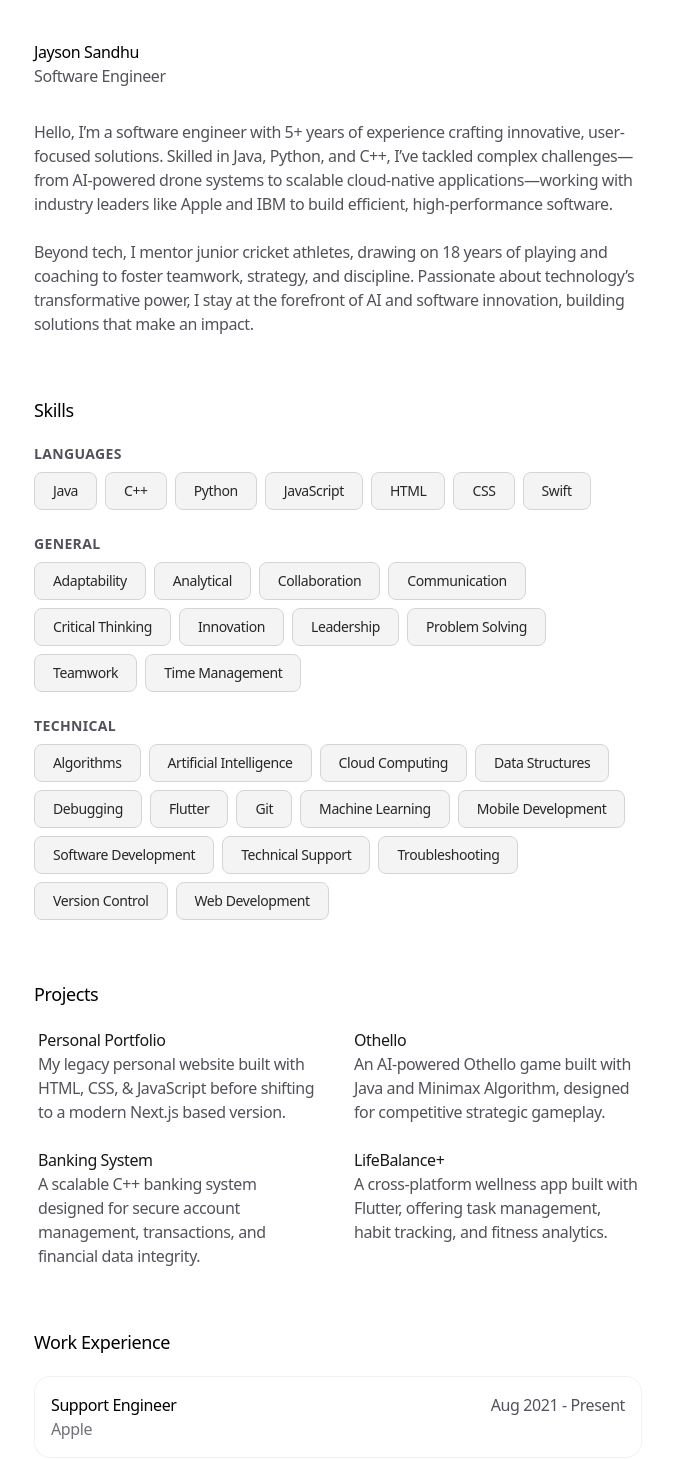
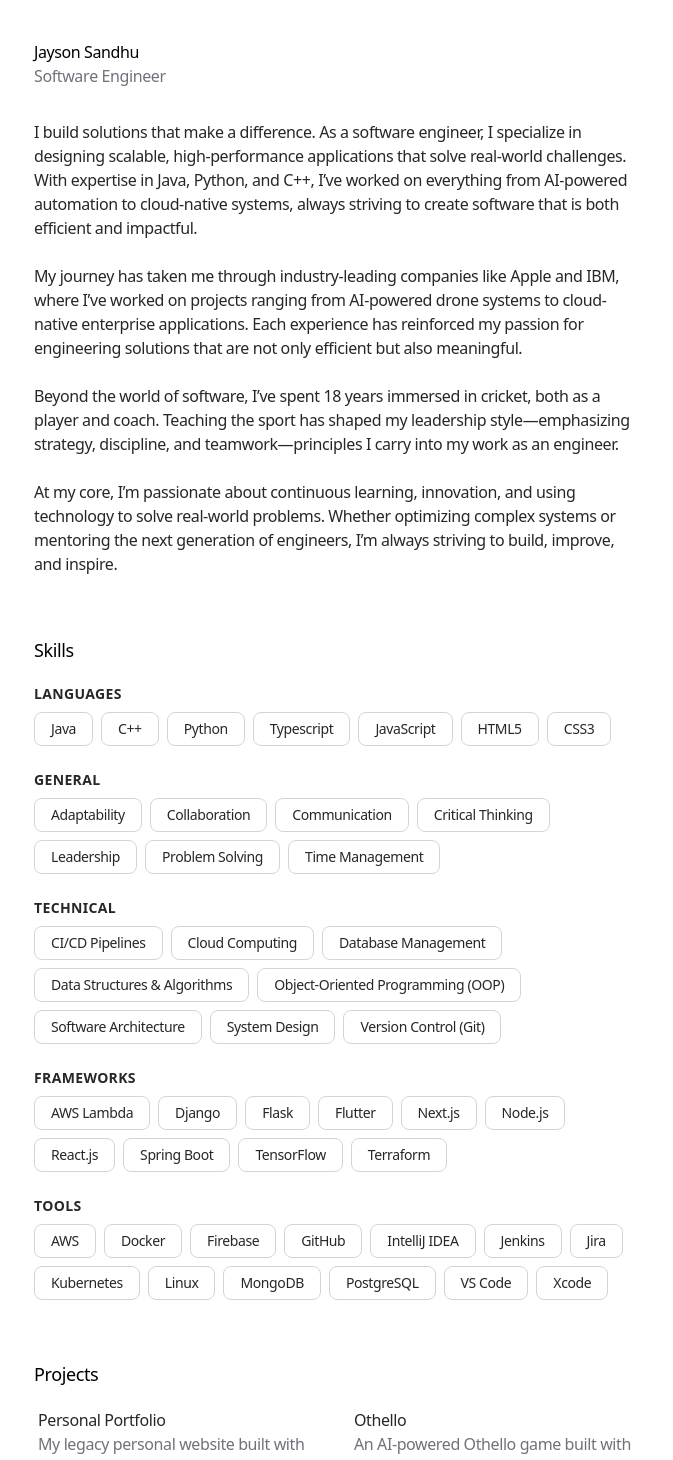
Before and after one commit to jayson-s/portfolio, a Next.js app: page / in a window 1280 px wide. Shown: the part 40-1500 px from the top of the page, without its empty margins (302-975 px from the left). Built offline with nearby package versions, Linux system fonts and the light colour scheme.

Commit message:
Updated styling and skills

```diff
--- a/app/data.ts
+++ b/app/data.ts
@@ -40,40 +40,64 @@ type SocialLink = {
 export const SKILLS: SkillCategory[] = [
   {
     category: 'Languages',
-    skills: ['Java', 'C++', 'Python', 'JavaScript', 'HTML', 'CSS', 'Swift']
+    skills: ['Java', 'C++', 'Python', 'Typescript', 'JavaScript', 'HTML5', 'CSS3']
   },
   {
     category: 'General',
     skills: [
       'Adaptability',
-      'Analytical',
       'Collaboration',
       'Communication',
       'Critical Thinking',
-      'Innovation',
       'Leadership',
       'Problem Solving',
-      'Teamwork',
       'Time Management',
     ],
   },
   {
     category: 'Technical',
     skills: [
-      'Algorithms',
-      'Artificial Intelligence',
+      'CI/CD Pipelines',
       'Cloud Computing',
-      'Data Structures',
-      'Debugging',
+      'Database Management',
+      'Data Structures & Algorithms',
+      'Object-Oriented Programming (OOP)',
+      'Software Architecture',
+      'System Design',
+      'Version Control (Git)',
+    ],
+  },
+  {
+    category: 'Frameworks',
+    skills: [
+      'AWS Lambda',
+      'Django',
+      'Flask',
       'Flutter',
-      'Git',
-      'Machine Learning',
-      'Mobile Development',
-      'Software Development',
-      'Technical Support',
-      'Troubleshooting',
-      'Version Control',
-      'Web Development',
+      'Next.js',
+      'Node.js',
+      'React.js',
+      'Spring Boot',
+      'TensorFlow',
+      'Terraform',
+    ],
+  },
+  {
+    category: 'Tools',
+    skills: [
+      'AWS',
+      'Docker',
+      'Firebase',
+      'GitHub',
+      'IntelliJ IDEA',
+      'Jenkins',
+      'Jira',
+      'Kubernetes',
+      'Linux',
+      'MongoDB',
+      'PostgreSQL',
+      'VS Code',
+      'Xcode',
     ],
   },
 ]
--- a/app/page.tsx
+++ b/app/page.tsx
@@ -79,12 +79,21 @@ export default function Personal() {
         transition={TRANSITION_SECTION}
       >
         <div className="flex-1">
-          <p className="text-zinc-600 dark:text-zinc-400">
-            Hello, I’m a software engineer with 5+ years of experience crafting innovative, user-focused solutions.
-            Skilled in Java, Python, and C++, I’ve tackled complex challenges—from AI-powered drone systems to scalable cloud-native applications—working with industry leaders like Apple and IBM to build efficient, high-performance software.
-            <br /><br />
-            Beyond tech, I mentor junior cricket athletes, drawing on 18 years of playing and coaching to foster teamwork, strategy, and discipline.
-            Passionate about technology’s transformative power, I stay at the forefront of AI and software innovation, building solutions that make an impact.
+          <p className="text-zinc-800 dark:text-zinc-400">
+          I build solutions that make a difference. As a software engineer, I specialize in designing scalable, high-performance applications that solve real-world challenges.
+          With expertise in Java, Python, and C++, I’ve worked on everything from AI-powered automation to cloud-native systems, always striving to create software that is both efficient and impactful.
+          <br></br>
+          <br></br>
+          My journey has taken me through industry-leading companies like Apple and IBM, where I’ve worked on projects ranging from AI-powered drone systems to cloud-native enterprise applications.
+          Each experience has reinforced my passion for engineering solutions that are not only efficient but also meaningful.
+          <br></br>
+          <br></br>
+          Beyond the world of software, I’ve spent 18 years immersed in cricket, both as a player and coach.
+          Teaching the sport has shaped my leadership style—emphasizing strategy, discipline, and teamwork—principles I carry into my work as an engineer.
+          <br></br>
+          <br></br>
+          At my core, I’m passionate about continuous learning, innovation, and using technology to solve real-world problems.
+          Whether optimizing complex systems or mentoring the next generation of engineers, I’m always striving to build, improve, and inspire.
           </p>
         </div>
       </motion.section>
@@ -96,14 +105,14 @@ export default function Personal() {
         <h3 className="mb-5 text-lg font-medium">Skills</h3>
         {SKILLS.map((skillCategory) => (
           <div key={skillCategory.category} className="mb-6">
-            <h3 className="text-sm font-semibold uppercase tracking-wide text-zinc-600 dark:text-zinc-400">
+            <h3 className="text-sm font-semibold uppercase tracking-wide text-zinc-800 dark:text-zinc-300">
               {skillCategory.category}
             </h3>
             <div className="mt-2 flex flex-wrap gap-2">
               {skillCategory.skills.map((skill) => (
                 <span
                   key={skill}
-                  className="px-4.5 py-2 text-sm font-medium bg-zinc-100 text-zinc-800 rounded-lg dark:bg-zinc-800 dark:text-zinc-300 border border-zinc-300 dark:border-zinc-700 transition-all duration-200 hover:bg-zinc-200 dark:hover:bg-zinc-700"
+                  className="px-4 py-1.5 rounded-lg text-sm font-medium bg-white text-zinc-800 dark:bg-zinc-900 dark:text-zinc-300 border border-zinc-300 dark:border-zinc-800 transition-all duration-200 hover:bg-zinc-200 dark:hover:bg-zinc-800"
                 >
                   {skill}
                 </span>
@@ -123,14 +132,14 @@ export default function Personal() {
             <div key={project.name} className="space-y-2">
               <div className="px-1">
                 <a
-                  className="font-base group relative inline-block font-[450] text-zinc-900 dark:text-zinc-50"
+                  className="font-base group relative inline-block font-[450] text-zinc-800 dark:text-zinc-50"
                   href={project.link}
                   target="_blank"
                 >
                   {project.name}
                   <span className="absolute bottom-0.5 left-0 block h-[1px] w-full max-w-0 bg-zinc-900 dark:bg-zinc-50 transition-all duration-200 group-hover:max-w-full"></span>
                 </a>
-                <p className="text-base text-zinc-600 dark:text-zinc-400">
+                <p className="text-base text-zinc-500 dark:text-zinc-400">
                   {project.description}
                 </p>
               </div>
@@ -166,7 +175,7 @@ export default function Personal() {
                       {job.company}
                     </p>
                   </div>
-                  <p className="text-zinc-600 dark:text-zinc-400">
+                  <p className="text-zinc-500 dark:text-zinc-400">
                     {job.start} - {job.end}
                   </p>
                 </div>
@@ -201,7 +210,7 @@ export default function Personal() {
                       {edu.institution}
                     </p>
                   </div>
-                  <p className="text-zinc-600 dark:text-zinc-400">
+                  <p className="text-zinc-500 dark:text-zinc-400">
                     Class of {edu.grad}
                   </p>
                 </div>
@@ -236,7 +245,7 @@ export default function Personal() {
                       {cert.company}
                     </p>
                   </div>
-                  <p className="text-zinc-600 dark:text-zinc-400">
+                  <p className="text-zinc-500 dark:text-zinc-400">
                     Issued {cert.date}
                   </p>
                 </div>
@@ -251,7 +260,7 @@ export default function Personal() {
         transition={TRANSITION_SECTION}
       >
         <h3 className="mb-5 text-lg font-medium">Connect</h3>
-        <p className="mb-5 text-zinc-600 dark:text-zinc-400">
+        <p className="mb-5 text-zinc-500 dark:text-zinc-400">
           Feel free to contact me at{' '}
           <a className="underline dark:text-zinc-300" href={`mailto:${EMAIL}`}>
             {EMAIL}
--- a/components/header.tsx
+++ b/components/header.tsx
@@ -13,7 +13,7 @@ export function Header() {
           as="p"
           preset="fade"
           per="char"
-          className="text-zinc-600 dark:text-zinc-400"
+          className="text-zinc-500 dark:text-zinc-400"
           //delay={0.5}
         >
           Software Engineer
```
